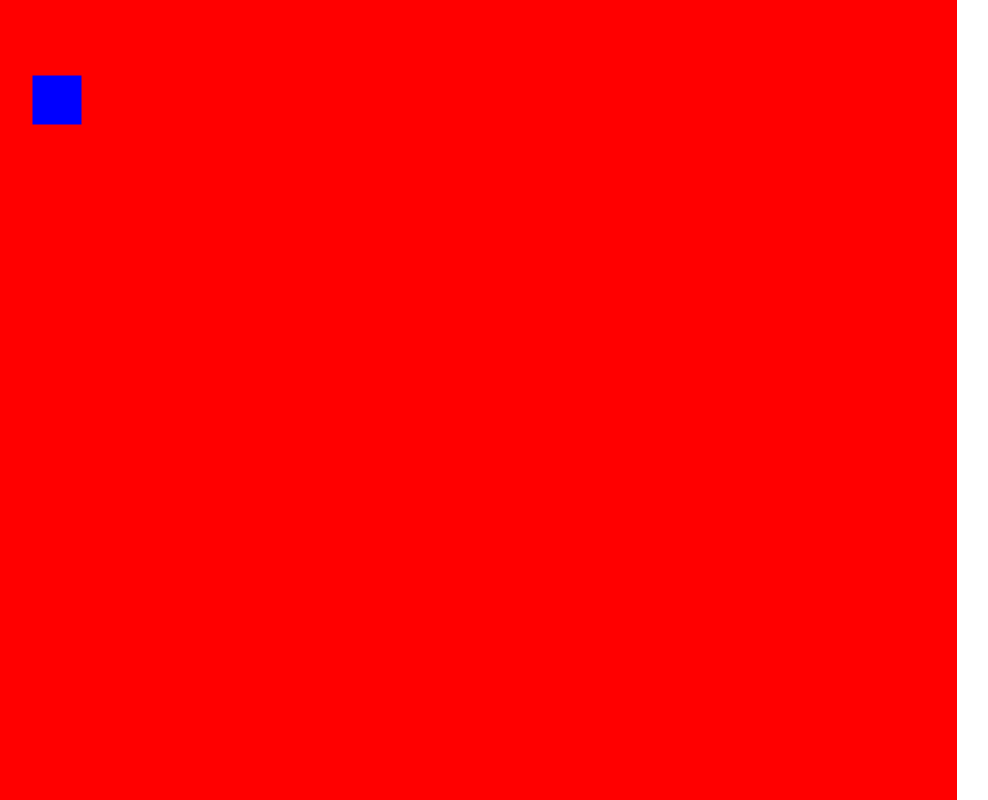
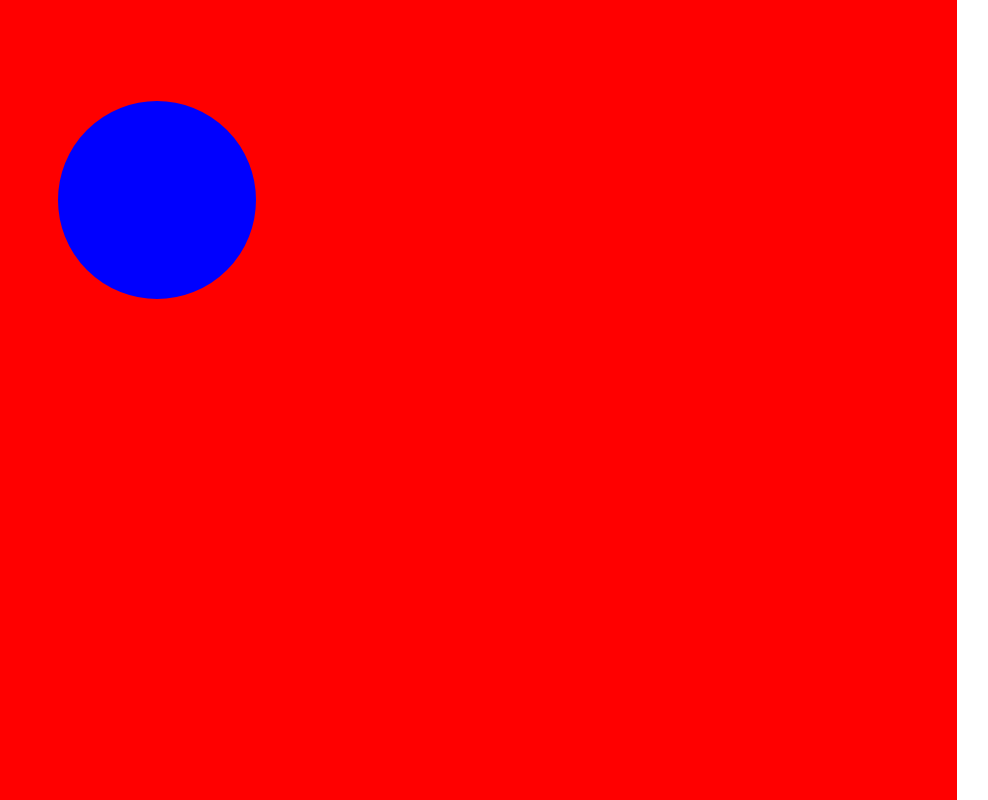
Before and after one commit to jinbaoqi/Moco, a website: page example.html in a window 1280 px wide. Both pictures are taken after a click on the element 200 px from the left and 150 px from the top of the page. Shown: the top 800 px of the page, without its empty margins (43-1031 px from the left). Drawn offline with Linux system fonts and the light colour scheme; files that its build step writes are made by us from their sources.

Commit message:
修正shape的事件检测

```diff
--- a/example.html
+++ b/example.html
@@ -20,9 +20,8 @@
     <script>
         new Stage("canvas",function(stage){
             var shape = new Shape();
-            //shape.drawArc(1,"red",[50,50,50,0,Math.PI*2],true,"blue");
-            shape.drawRect(1,"red",[0,0,50,50],true,"blue");
-            shape.x = shape.y = -25;
+            shape.drawArc(1,"red",[50,50,50,0,Math.PI*2],true,"blue");
+            //shape.drawRect(1,"red",[0,0,50,50],true,"blue");
             shape.on("click",function(){
                 console.log("shpae");
             });
@@ -32,6 +31,7 @@
 
             var sprite2 = new Sprite();
             sprite2.translateX = sprite2.translateY = 100;
+            sprite2.scaleX = sprite2.scaleY = 2;
             sprite2.addChild(sprite);
 
             stage.addChild(sprite2);
--- a/src/DisplayObject.js
+++ b/src/DisplayObject.js
@@ -57,7 +57,7 @@ DisplayObject.prototype.show = function (cord) {
         canvas.save();
     }
 
-    //TODO:mask在graphics下由于不resize，因此不起作用，暂时没想到好的解决办法
+    //TODO:mask在graphics下由于不resize(涉及到复杂图形面积)，因此不起作用，暂时没想到好的解决办法
     if (self.mask != null && self.mask.show) {
         self.mask.show();
         canvas.clip();
--- a/src/Shape.js
+++ b/src/Shape.js
@@ -266,8 +266,10 @@ Shape.prototype.isMouseon = function (cord, pos) {
     var self = this,
         i, len, item, ax, ay, ar, ar2, ox, oy, osx, osy;
 
+    debugger;
+
     pos = DisplayObject.prototype.isMouseon.call(self, cord, pos);
-    cord = self._getRotatePos(cord,pos,self.rotate);
+    cord = self._getRotatePos(cord, pos, self.rotate);
 
     ox = self.x + pos.x + self.translateX;
     oy = self.y + pos.y + self.translateY;
@@ -277,17 +279,18 @@ Shape.prototype.isMouseon = function (cord, pos) {
     for (i = 0, len = self._setList.length; i < len; i++) {
         item = self._setList[i];
 
+        debugger;
         if (
             item.type == "rect" &&
-            cord.x >= (item.pos[0] + ox) * osx &&
-            cord.x <= (item.pos[2] + ox + item.pos[0]) * osx &&
-            cord.y >= (item.pos[1] + oy) * osy &&
-            cord.y <= (item.pos[3] + oy + item.pos[1]) * osy
+            cord.x >= item.pos[0] + ox &&
+            cord.x <= item.pos[2] * osx + ox + item.pos[0] &&
+            cord.y >= item.pos[1] + oy &&
+            cord.y <= item.pos[3] * osy + oy + item.pos[1]
             ) {
             return true;
         } else if (item.type == "arc") {
-            ax = Math.pow(cord.x - (item.pos[0] + ox) * osx, 2);
-            ay = Math.pow(cord.y - (item.pos[1] + oy) * osy, 2);
+            ax = Math.pow(cord.x - (item.pos[0] * osx + ox), 2);
+            ay = Math.pow(cord.y - (item.pos[1] * osy + oy), 2);
             ar = Math.pow(item.pos[2] * osx, 2);
             ar2 = Math.pow(item.pos[2] * osy, 2);
 
--- a/src/Sprite.js
+++ b/src/Sprite.js
@@ -112,7 +112,7 @@ Sprite.prototype.isMouseon = function (cord, pos) {
         i, len, item;
 
     pos = DisplayObject.prototype.isMouseon.call(self, cord, pos);
-    cord = self._getRotatePos(cord,pos,self.rotate);
+    cord = self._getRotatePos(cord, pos, self.rotate);
 
     pos = {
         x: self.x + pos.x + self.translateX,
```
Also changed, not shown: dist/moco.js.
